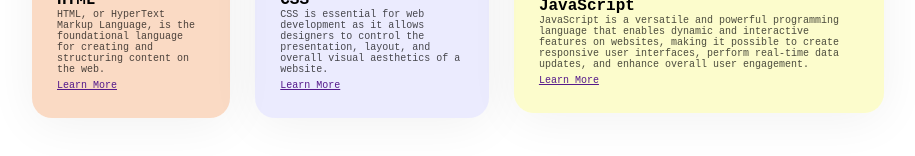
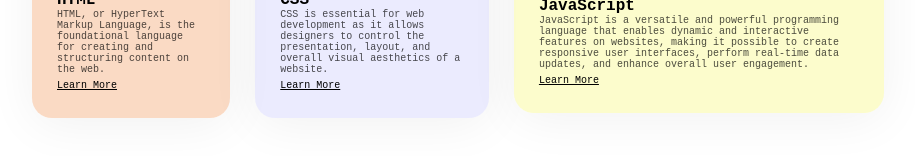
Before and after one commit to tyouacein/Assignment-1, a plain HTML site: page index.html in a window 1280 px wide. Shown: the part 2516-2672 px from the top of the page, without its empty margins (182-1097 px from the left). Drawn offline with Linux system fonts and the light colour scheme; a web font is replaced by a local one.

Commit message:
Modity Learn More

```diff
--- a/index.html
+++ b/index.html
@@ -105,14 +105,14 @@
                     <h4 class="skill-title">HTML</h4>
                     <p class="skill-description">HTML, or HyperText Markup Language, is the foundational language for
                         creating and structuring content on the web.</p>
-                    <a href=""><span style="font-size: x-small;">Learn More</span></a>
+                    <a class="link"  href=""><span style="font-size: x-small;">Learn More</span></a>
                 </div>
                 <div class="skill color-2">
                     <img src="assets/css.png" alt="CSS">
                     <h4 class="skill-title">CSS</h4>
                     <p class="skill-description">CSS is essential for web development as it allows designers to control
                         the presentation, layout, and overall visual aesthetics of a website.</p>
-                    <a href=""><span style="font-size: x-small;">Learn More</span></a>
+                    <a class="link"  href=""><span style="font-size: x-small;">Learn More</span></a>
                 </div>
                 <div class="skill color-3">
                     <img src="assets/js.png" alt="JavaScript">
@@ -120,7 +120,7 @@
                     <p class="skill-description">JavaScript is a versatile and powerful programming language that
                         enables dynamic and interactive features on websites, making it possible to create responsive
                         user interfaces, perform real-time data updates, and enhance overall user engagement.</p>
-                    <a href=""><span style="font-size: x-small;">Learn More</span></a>
+                    <a class="link"  href=""><span style="font-size: x-small;">Learn More</span></a>
                 </div>
             </div>
             <section class="support-section">
--- a/styles/style.css
+++ b/styles/style.css
@@ -285,6 +285,9 @@ body{
 .color-3{
     background-color: rgba(246, 246, 104, 0.332);
 }
+.link{
+    color: black;
+}
 
 
 /* skills section ends here */
```
